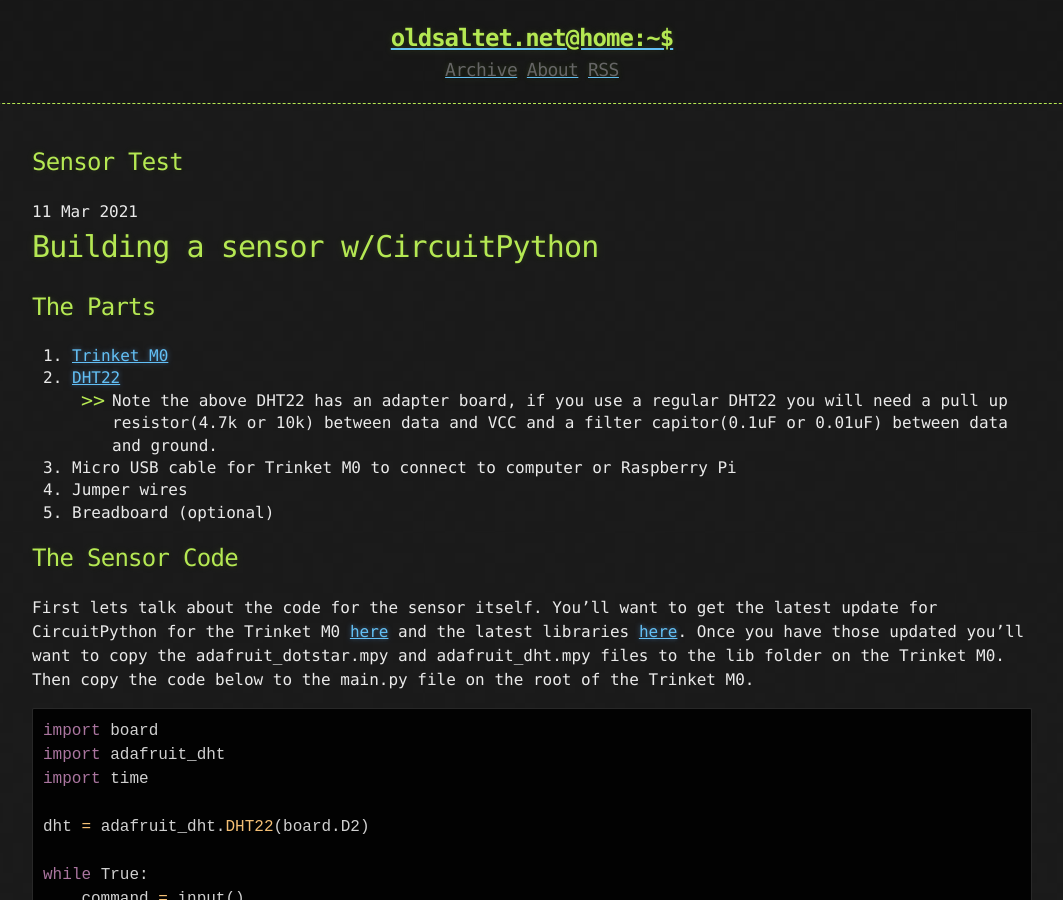
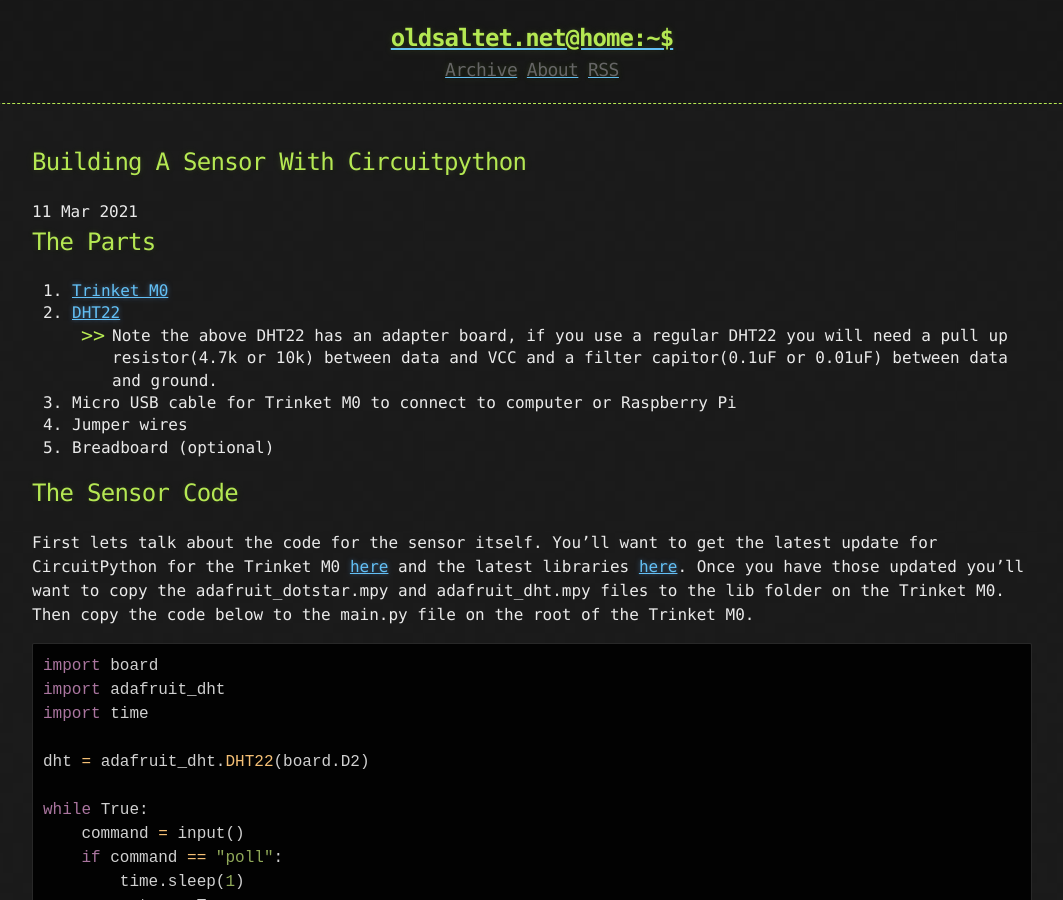
Before and after one commit to Blacknight318/Blog_OldSaltET.NET, a Jekyll site: the page built from _posts/2021-03-11-Building-a-sensor-with-CircuitPython.md, in a window 1280 px wide and 900 px high. Shown: the whole window, without its empty margins (108-1171 px from the left). Built offline with Jekyll 4.4.1, drawn with Linux system fonts in a browser that asks for light colours.

Commit message:
Tweaked sensor post and update analytics variable

```diff
--- a/_config.yml
+++ b/_config.yml
@@ -31,4 +31,4 @@ plugins:
 owner : "OldSaltET.net"
 year : "2021"
 
-google_analytics: G-51CH78CFHE
+google_analytics: "G-51CH78CFHE"
--- a/_posts/2021-03-11-Sensor-Test.md
+++ b/_posts/2021-03-11-Building-a-sensor-with-CircuitPython.md
@@ -1,5 +1,3 @@
-# Building a sensor w/CircuitPython
-
 ## The Parts
 1. [Trinket M0](https://www.amazon.com/Adafruit-Trinket-M0-CircuitPython-Arduino/dp/B07MLWKK6V)
 2. [DHT22](https://www.amazon.com/dp/B07XBVR532/ref=cm_sw_r_em_apa_fabc_NRTX4BSZW5RQVF3P930T?_encoding=UTF8&psc=1)
```
